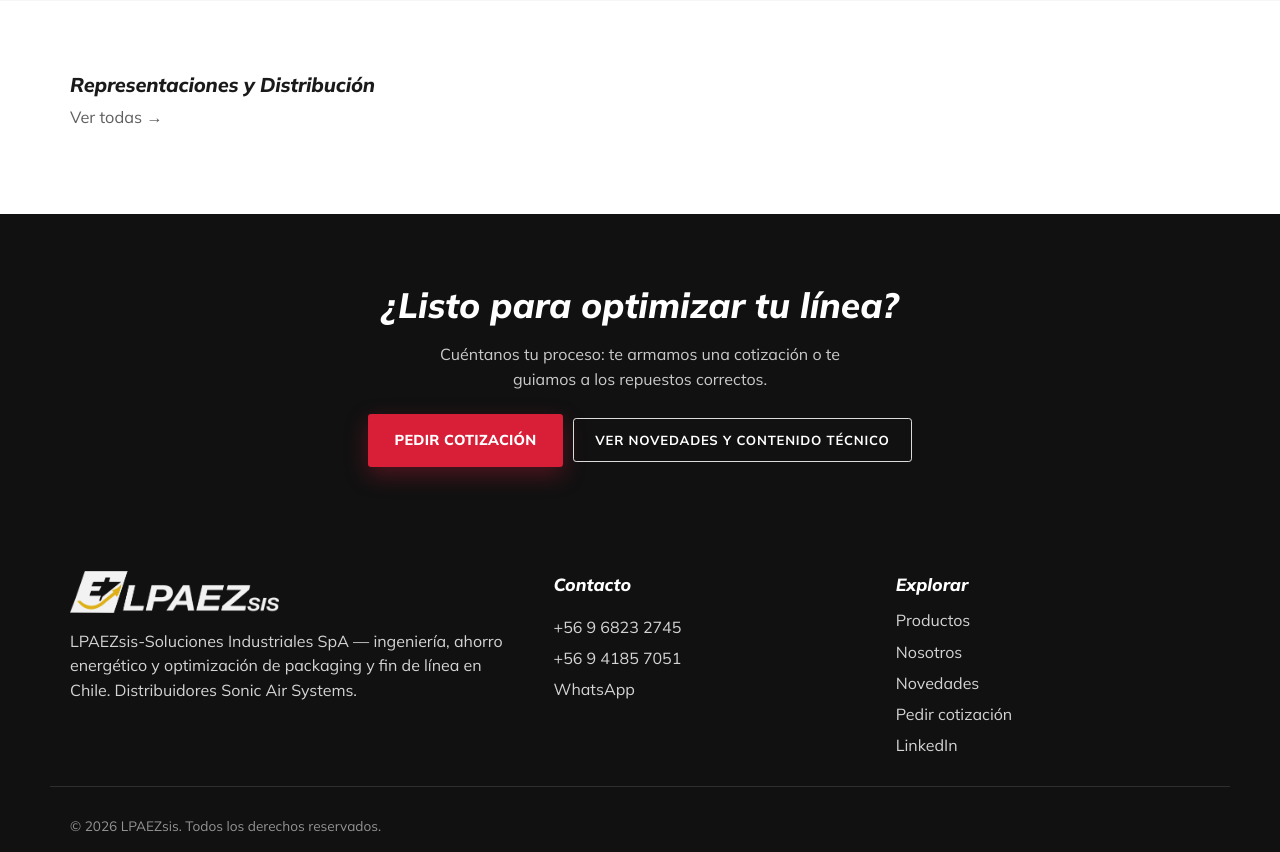
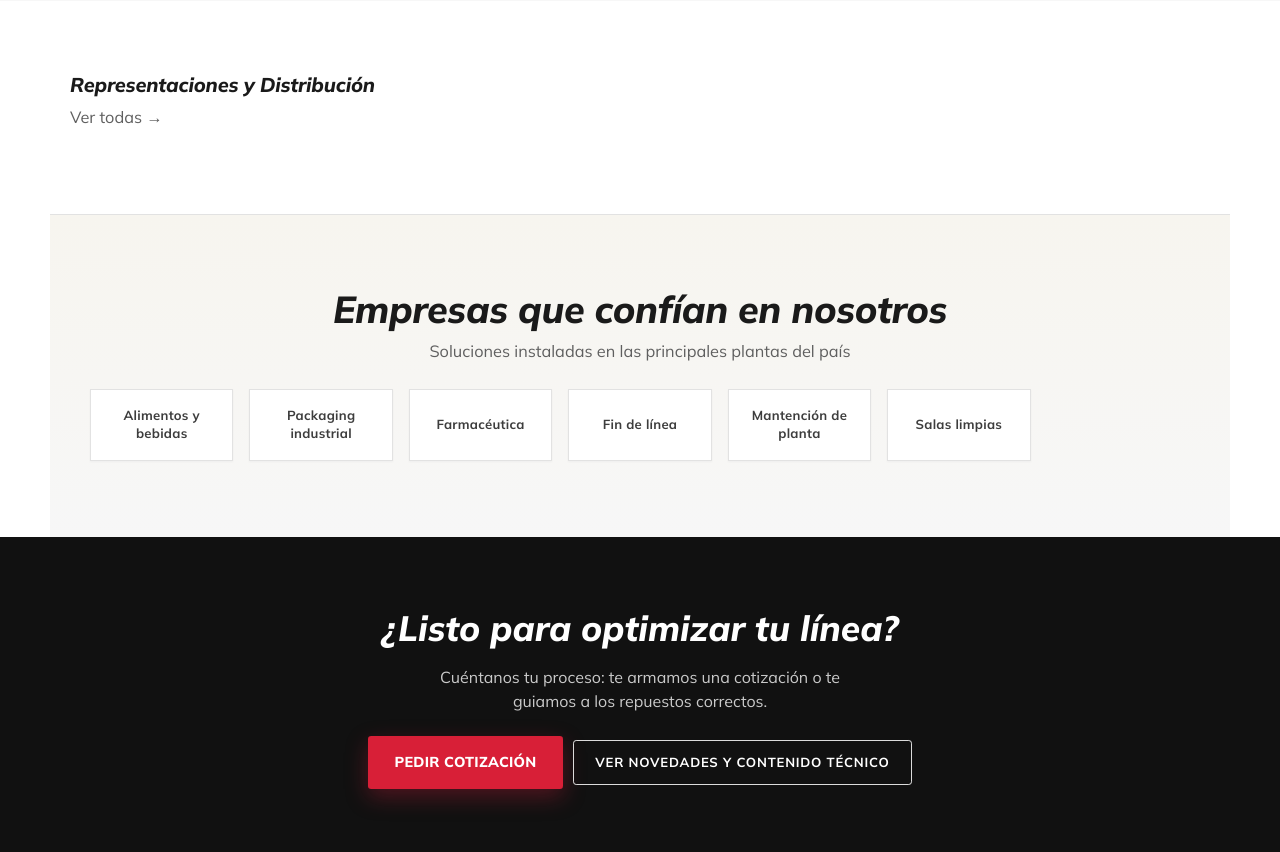
Before and after one commit to lpaezsiss-sys/WEB_LPAEZSIS, a PHP site: page / in a window 1280 px wide. Shown: the part 2383-3235 px from the top of the page. Run offline with PHP 8.4, Linux system fonts and the light colour scheme.

Commit message:
feat(home): add industrial clients trust section under brands.
Insert “Empresas que confían en nosotros” with a client-grid that
supports logo or name tiles; seed with editable sector placeholders.

Co-authored-by: lpaezsiss-sys <lpaezsiss-sys@users.noreply.github.com>

```diff
--- a/site/css/style.css
+++ b/site/css/style.css
@@ -1721,6 +1721,61 @@ body.nav-open {
   margin: 0;
 }
 
+.section-head.center {
+  text-align: center;
+  margin-left: auto;
+  margin-right: auto;
+}
+
+.clients-compact {
+  border-top: 1px solid var(--line);
+  background: linear-gradient(180deg, #f7f5ef 0%, var(--off-white, #f4f2ec) 100%);
+}
+
+.clients-compact .section-head {
+  margin-bottom: 1.5rem;
+}
+
+.client-grid {
+  display: grid;
+  grid-template-columns: repeat(auto-fill, minmax(140px, 1fr));
+  gap: 0.85rem 1rem;
+  align-items: stretch;
+  max-width: var(--max);
+  margin: 0 auto;
+  padding: 0 1.25rem 0.25rem;
+}
+
+.client-tile {
+  display: flex;
+  align-items: center;
+  justify-content: center;
+  min-height: 72px;
+  padding: 0.85rem 1rem;
+  background: var(--white);
+  border: 1px solid var(--line);
+  box-shadow: 0 1px 2px rgba(11, 31, 58, 0.04);
+}
+
+.client-tile img {
+  max-width: 100%;
+  max-height: 40px;
+  width: auto;
+  height: auto;
+  object-fit: contain;
+  filter: grayscale(1);
+  opacity: 0.85;
+}
+
+.client-tile--name span {
+  font-size: 0.82rem;
+  font-weight: 700;
+  letter-spacing: 0.02em;
+  text-align: center;
+  color: var(--ink-soft, #4a5568);
+  line-height: 1.3;
+}
+
 .contact-fast .contact-sla {
   margin: 0 0 1rem;
   color: var(--muted);
@@ -3324,6 +3379,18 @@ body.nav-open {
     grid-template-columns: 1fr 1fr;
   }
 
+  .client-grid {
+    grid-template-columns: 1fr 1fr;
+    gap: 0.65rem;
+    padding-left: 1rem;
+    padding-right: 1rem;
+  }
+
+  .client-tile {
+    min-height: 64px;
+    padding: 0.7rem 0.75rem;
+  }
+
   .cart-item-top,
   .quote-item-top {
     flex-direction: column;
--- a/site/index.html
+++ b/site/index.html
@@ -23,7 +23,7 @@
   <link rel="apple-touch-icon" href="img/icons/apple-touch-icon.png">
   <link rel="preload" as="image" href="img/hero/line.webp" type="image/webp" fetchpriority="high">
   <link rel="preload" as="image" href="img/hero/line.jpg" fetchpriority="high">
-  <link rel="stylesheet" href="css/style.css?v=84">
+  <link rel="stylesheet" href="css/style.css?v=85">
   <script>
     (function () {
       var origin = window.location.origin || "https://prueba1.lpaezsis.cl";
@@ -290,6 +290,16 @@
       <div class="brand-strip" id="homeBrands"></div>
     </section>
 
+    <section class="section reveal clients-compact" aria-labelledby="clientes-title">
+      <div class="section-head center">
+        <h2 id="clientes-title">Empresas que confían en nosotros</h2>
+        <p>Soluciones instaladas en las principales plantas del país</p>
+      </div>
+      <div class="client-grid" id="homeClients" aria-label="Clientes y referencias industriales">
+        <!-- Logos o nombres: se rellenan en el script; reemplazar HOME_CLIENTS con logos reales -->
+      </div>
+    </section>
+
     <section class="cta-band reveal" aria-labelledby="cta-title">
       <h2 id="cta-title">¿Listo para optimizar tu línea?</h2>
       <p>Cuéntanos tu proceso: te armamos una cotización o te guiamos a los repuestos correctos.</p>
@@ -448,6 +458,43 @@
         return '<a class="brand-pill" href="' + href + '" title="' + label + '">' + label + "</a>";
       }
 
+      // Referencias / clientes (texto o { name, logo }). Reemplazar con logos reales en img/clients/.
+      var HOME_CLIENTS = [
+        { name: "Alimentos y bebidas" },
+        { name: "Packaging industrial" },
+        { name: "Farmacéutica" },
+        { name: "Fin de línea" },
+        { name: "Mantención de planta" },
+        { name: "Salas limpias" }
+      ];
+
+      function clientTileHtml(c) {
+        if (c.logo) {
+          return (
+            '<div class="client-tile">' +
+            '<img src="' + Lpaez.escapeHtml(c.logo) + '" alt="' + Lpaez.escapeHtml(c.name) +
+            '" title="' + Lpaez.escapeHtml(c.name) +
+            '" width="160" height="64" loading="lazy" decoding="async">' +
+            "</div>"
+          );
+        }
+        return (
+          '<div class="client-tile client-tile--name">' +
+          "<span>" + Lpaez.escapeHtml(c.name) + "</span>" +
+          "</div>"
+        );
+      }
+
+      function renderHomeClients() {
+        var el = document.getElementById("homeClients");
+        if (!el) return;
+        if (!HOME_CLIENTS.length) {
+          el.innerHTML = '<p class="empty-state">Pronto publicaremos referencias de planta.</p>';
+          return;
+        }
+        el.innerHTML = HOME_CLIENTS.map(clientTileHtml).join("");
+      }
+
       // Sectores: teclado + focus-visible (enlaces nativos; refuerzo Enter/Space ya cubierto por <a>)
       var sectores = document.getElementById("sectores");
       if (sectores) {
@@ -471,6 +518,7 @@
         var products = (results[2].data && results[2].data.products) || [];
         document.getElementById("homeBrands").innerHTML = brands.map(brandPillHtml).join("");
         renderSolutions(cats);
+        renderHomeClients();
         document.getElementById("homeProducts").innerHTML =
           products.map(function (p) {
             return Lpaez.productCardHtml(p, { showDatasheetBadge: true });
```
